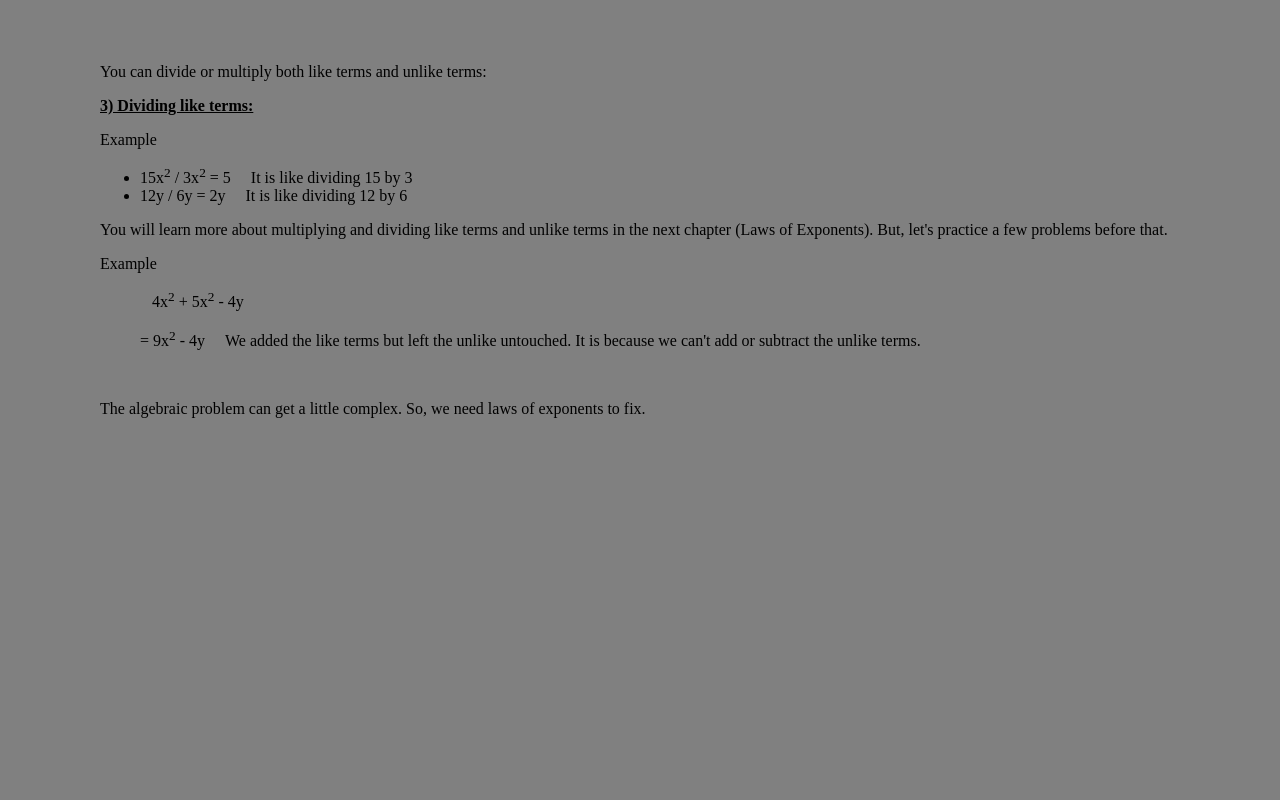
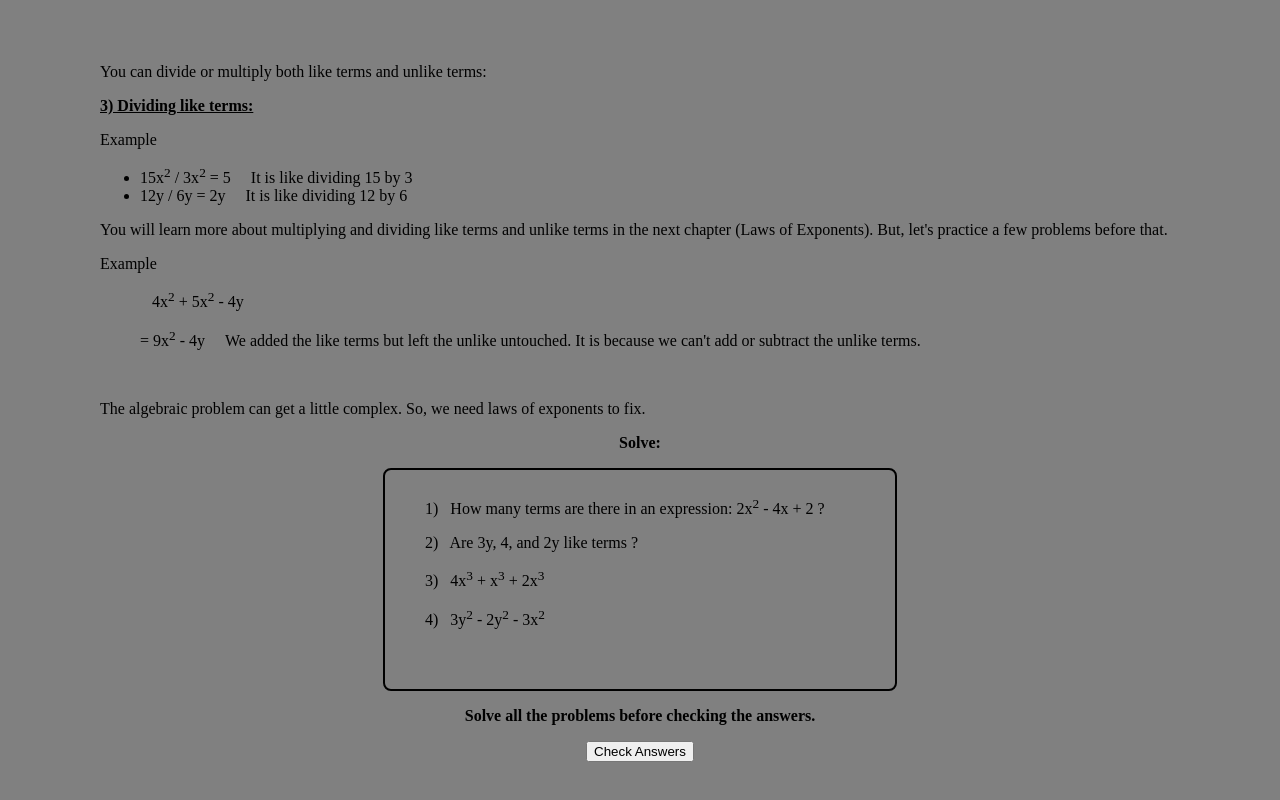
Before and after one commit to arun-k-shrestha/Education-Possible, a plain HTML site: page Content/Algebraic_Expressions.html in a window 1280 px wide. Shown: the part 2771-3571 px from the top of the page. Before the commit the page ends 3305 px from the top, so only its background shows below. Drawn offline with Linux system fonts and the light colour scheme.

Commit message:
adding solve: section

```diff
--- a/Content/Algebraic_Expressions.html
+++ b/Content/Algebraic_Expressions.html
@@ -195,22 +195,22 @@
         <p>The algebraic problem can get a little complex. So, we need laws of exponents to fix.</p>
 
 
-        <!-- <div class="test1_operation">
+        <div class="test1_operation">
             <b>Solve:</b></p>
             <div class ="check_answers">
-                <p>1) &nbsp; 20a<sup>3</sup> ÷ 2 </p>
-                <p>2) &nbsp; 7a<sup>2</sup> &times; 2a<sup>5</sup></p>
-                <p>3) &nbsp; (<i>x</i>y<sup>3</sup>/ 4<sup>2</sup>)<sup>3</sup></p>
-                <p>4) &nbsp; (10<i>x</i><sup>2</sup>y)<sup>3</sup></p>
+                <p>1) &nbsp; How many terms are there in an expression: 2x<sup>2</sup> - 4x + 2 ?</p>
+                <p>2) &nbsp; Are 3y, 4, and 2y like terms ?</p>
+                <p>3) &nbsp; 4x<sup>3</sup> + x<sup>3</sup> + 2x<sup>3 </sup></p>
+                <p>4) &nbsp; 3y<sup>2</sup> - 2y<sup>2</sup> - 3x<sup>2</sup></p>
                 <p>&nbsp;</p>
             </div>
             <p><b>Solve all the problems before checking the answers.</b></p>
-                <button onclick="check_answer(this.id)" id = "laws_exponents">Check Answers</button>
+                <button onclick="check_answer(this.id)" id = "algebraic_expressions">Check Answers</button>
 
                 <div id = "check_answer">
-                    <p id = check_answer_laws_exponents></p>
+                    <p id = check_answer_algebraic_expressions></p>
                 </div>
-        <div> -->
+        <div>
 
     </div>
 
--- a/main.js
+++ b/main.js
@@ -187,7 +187,7 @@ function check_answer(id){
     }
 
     else if(id === "algebraic_expressions"){
-        document.getElementById("check_answer_algebraic_expressions").innerHTML = "The correct answers are: <br> <br> 1) 10a<sup>3</sup> <br><br> 2) 14a<sup>7</sup> <br> <br> 3) x<sup>3</sup>y<sup>9</sup>/4<sup>6</sup> <br><br> 4) 10<sup>3</sup>x<sup>6</sup>y<sup>3</sup>"
+        document.getElementById("check_answer_algebraic_expressions").innerHTML = "The correct answers are: <br> <br> 1) 3 <br><br> 2) No  <br><br> 3) 7x<sup>3</sup> <br><br> 4) y<sup>3</sup> - 3x<sup>2</sup>"
 
     }
 }
```
